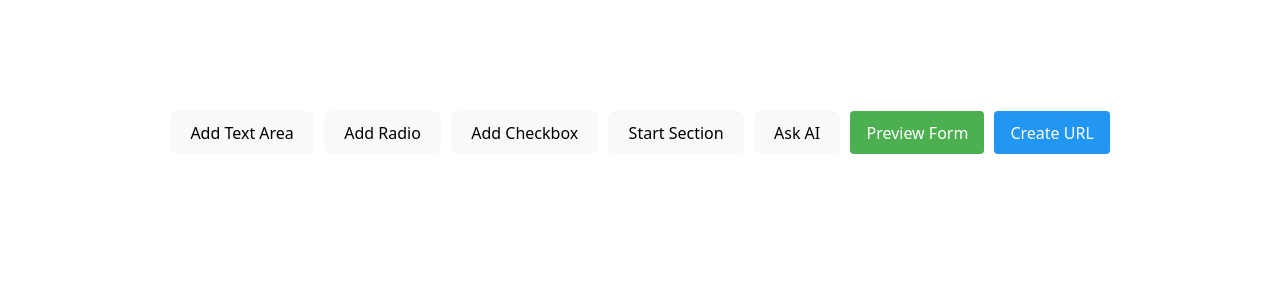
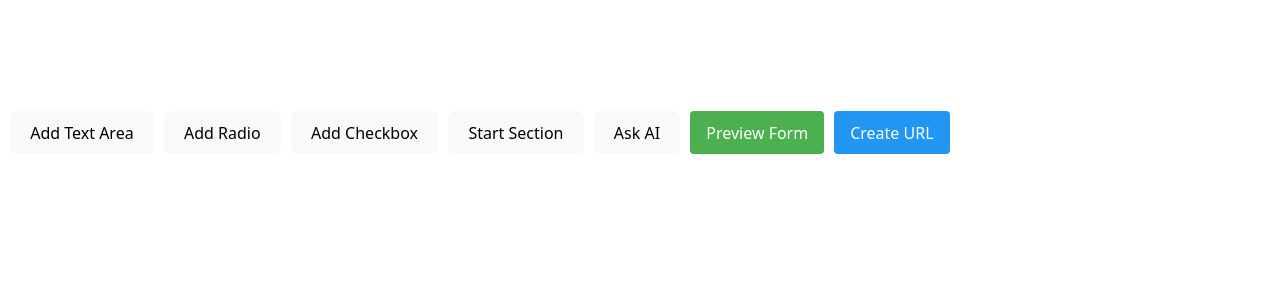
Before and after one commit to Bl0u/Form, a React (Vite) app: page / in a window 1280 px wide. Shown: the top 300 px of the page. Built offline with nearby package versions, Linux system fonts and the light colour scheme.

Commit message:
URL is working just fine

```diff
--- a/package.json
+++ b/package.json
@@ -11,7 +11,8 @@
   },
   "dependencies": {
     "react": "^19.0.0",
-    "react-dom": "^19.0.0"
+    "react-dom": "^19.0.0",
+    "react-router-dom": "^7.3.0"
   },
   "devDependencies": {
     "@eslint/js": "^9.21.0",
--- a/src/App.tsx
+++ b/src/App.tsx
@@ -1,13 +1,17 @@
-import './App.css'
-import DisplayFormComponents from './Components/DisplayFormComponents'
+import React from 'react';
+import { BrowserRouter as Router, Routes, Route } from 'react-router-dom';
+import DisplayFormComponents from './Components/DisplayFormComponents';
+import GeneratedForm from './Components/GeneratedForm';
 
 function App() {
-
   return (
-    <>
-      <DisplayFormComponents />
-    </>
-  )
+    <Router>
+      <Routes>
+        <Route path="/" element={<DisplayFormComponents />} />
+        <Route path="/form" element={<GeneratedForm />} />
+      </Routes>
+    </Router>
+  );
 }
 
-export default App
+export default App;
```
Also changed, not shown: 1 other file (tests, documents, lock files or other folders).
